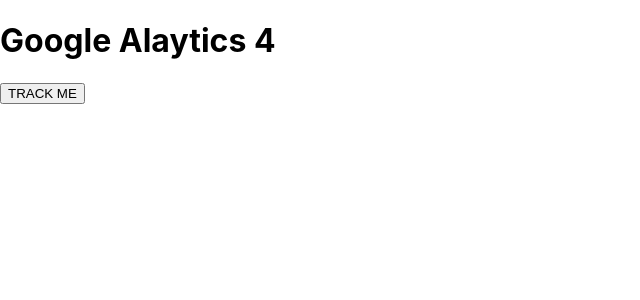
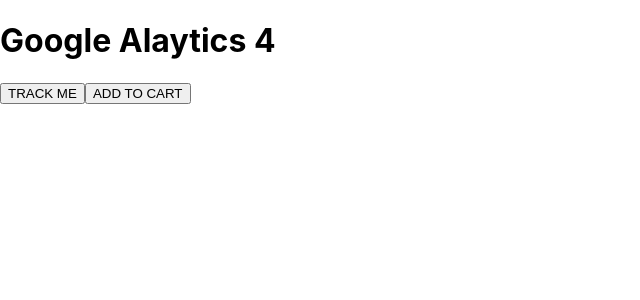
Before and after one commit to tinyTheCoder/tinyStars, a React (Create React App) app: page / in a window 1280 px wide. Shown: the top 300 px of the page, without its empty margins (0-640 px from the left). Built offline with nearby package versions, Linux system fonts and the light colour scheme.

Commit message:
added ec ua plugin

```diff
--- a/package.json
+++ b/package.json
@@ -11,6 +11,7 @@
     "react-ga": "^3.3.1",
     "react-ga4": "^2.1.0",
     "react-scripts": "5.0.1",
+    "redux-saga": "^1.2.3",
     "web-vitals": "^2.1.4"
   },
   "scripts": {
--- a/src/App.js
+++ b/src/App.js
@@ -1,7 +1,7 @@
 import React,{Component} from 'react'
 // import ReactGA from "react-ga";
 import ReactGA from "react-ga4";
-
+import toTrackMonitization from './analytics.js'
 
 class App extends Component {
 
@@ -19,24 +19,14 @@
     })
   }
 
-  addItem=()=>{
-    ReactGA.plugin.require("ec",{path:'/log',debug:true});
-    const ga = ReactGA.ga;
-  ga("ec: addItem", {
-    id: "user123",
-    name: "Product Name",
-    price: "10.00",
-    category: "Food",
-    quantity: "1"
-});
-  }
+
 
   render(){
      return (
       <>
           <h1>Google Alaytics 4</h1>
           <button onClick={()=>this.eventTrack("Main Page","Track Me Button","Button")} >TRACK ME</button>
-          {/* <button onClick={()=>this.addItem()}>ADD TO CART</button> */}
+          <button onClick={()=>toTrackMonitization('addToCart')}>ADD TO CART</button>
       </>
 
   )
--- /dev/null
+++ b/src/analytics.js
@@ -0,0 +1,33 @@
+// import {takeLatest} from 'redux-saga/effects'
+import ReactGA from "react-ga";
+// import ReactGA from "react-ga4";
+
+
+function initGA(){
+    ReactGA.initialize("G-KHQDLL6J28");
+}
+
+initGA();
+
+function toTrackMonitization(event){
+  ReactGA.plugin.require('ec', { path: '/log', debug: true });
+  const ga = ReactGA.ga
+
+  switch(event){
+    case 'addToCart' :
+    console.log('add to cart ')
+    ga("ec:addItem",{
+      id: "user123",
+      name: "Product Name",
+      price: "10.00",
+      category: "Food",
+      quantity: "1"
+  });
+  ga('ec:setAction','add')
+  ga('send','event','Product','Click','addToCart')
+
+}
+
+}
+
+export default toTrackMonitization
```
Also changed, not shown: 1 other file (tests, documents, lock files or other folders).
